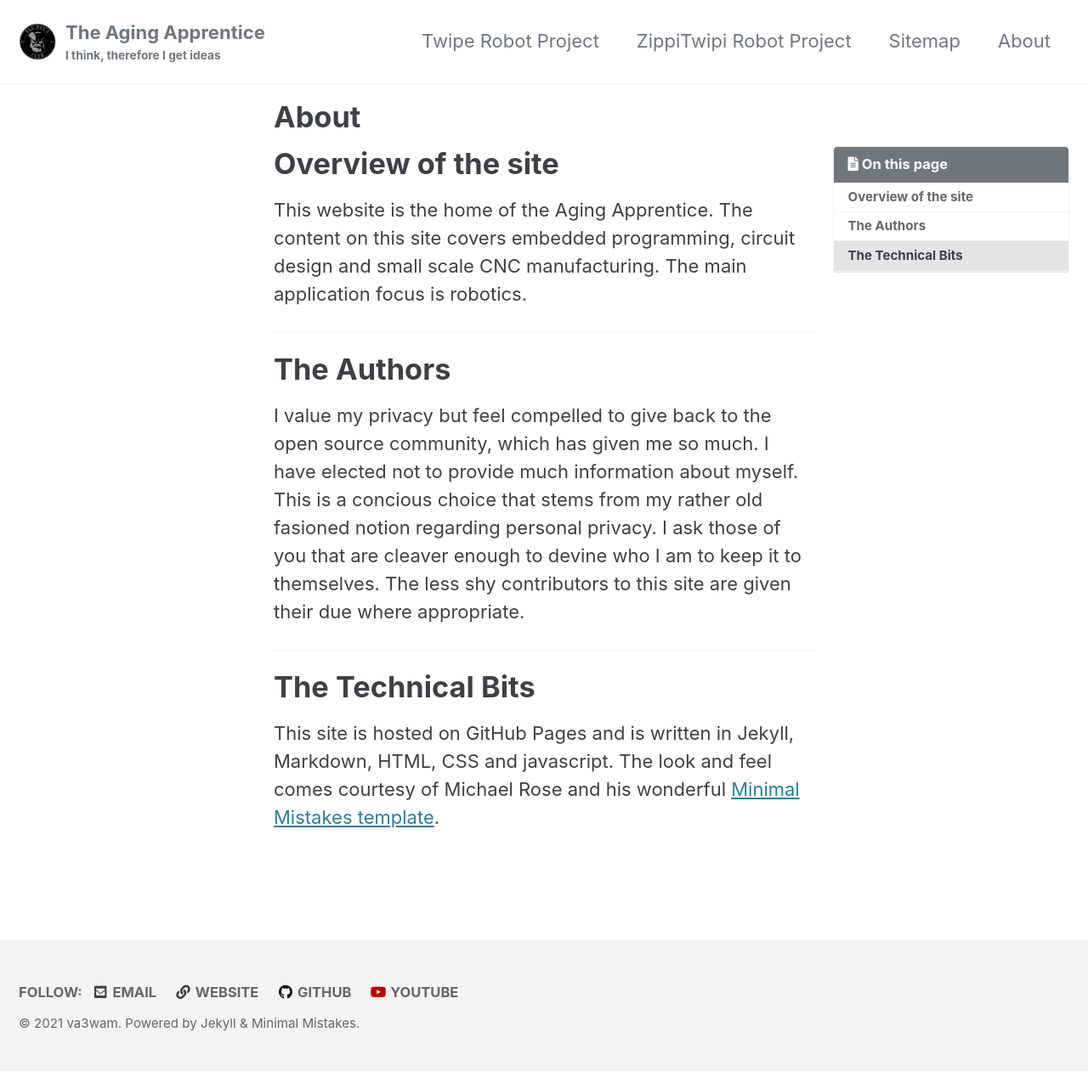
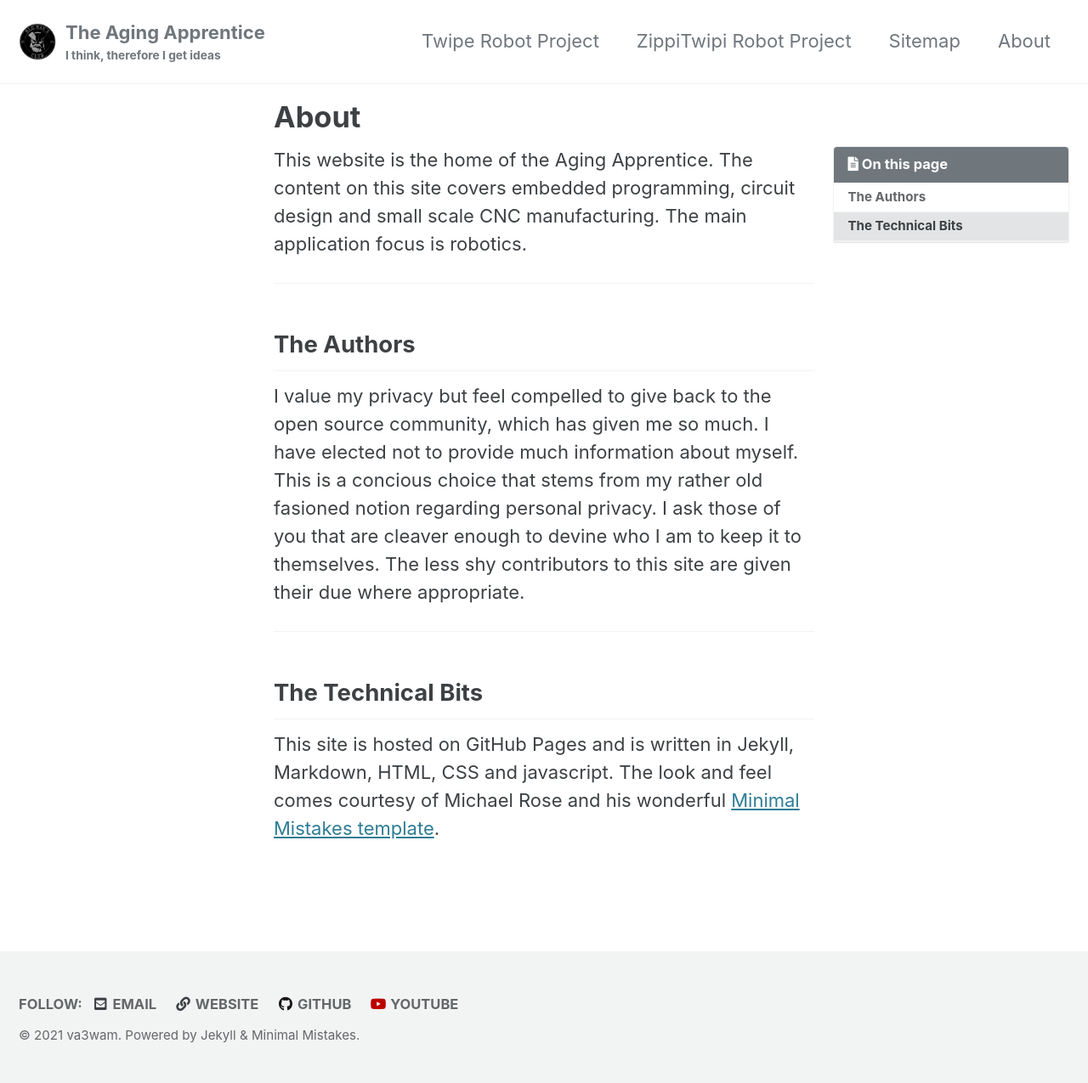
Before and after one commit to va3wam/va3wam.github.io, a Jekyll site: the page built from _pages/about.md, in a window 1280 px wide. Shown: the whole page at 85% size. Built offline with Jekyll 4.4.1, drawn with Linux system fonts in a browser that asks for light colours; cached includes are drawn as plain includes.

Commit message:
Update about.md

```diff
--- a/_pages/about.md
+++ b/_pages/about.md
@@ -7,13 +7,12 @@ excerpt: "Embedded software design. Prototype machining."
 toc: true
 
 ---
-# Overview of the site
 This website is the home of the Aging Apprentice. The content on this site covers embedded programming, circuit design and small scale CNC manufacturing. The main application focus is robotics.
 
 ---
-# The Authors
+## The Authors
 I value my privacy but feel compelled to give back to the open source community, which has given me so much. I have elected not to provide much information about myself. This is a concious choice that stems from my rather old fasioned notion regarding personal privacy. I ask those of you that are cleaver enough to devine who I am to keep it to themselves. The less shy contributors to this site are given their due where appropriate.
 
 ---
-# The Technical Bits
+## The Technical Bits
 This site is hosted on GitHub Pages and is written in Jekyll, Markdown, HTML, CSS and javascript. The look and feel comes courtesy of Michael Rose and his wonderful [Minimal Mistakes template](https://mmistakes.github.io/minimal-mistakes/).
```
